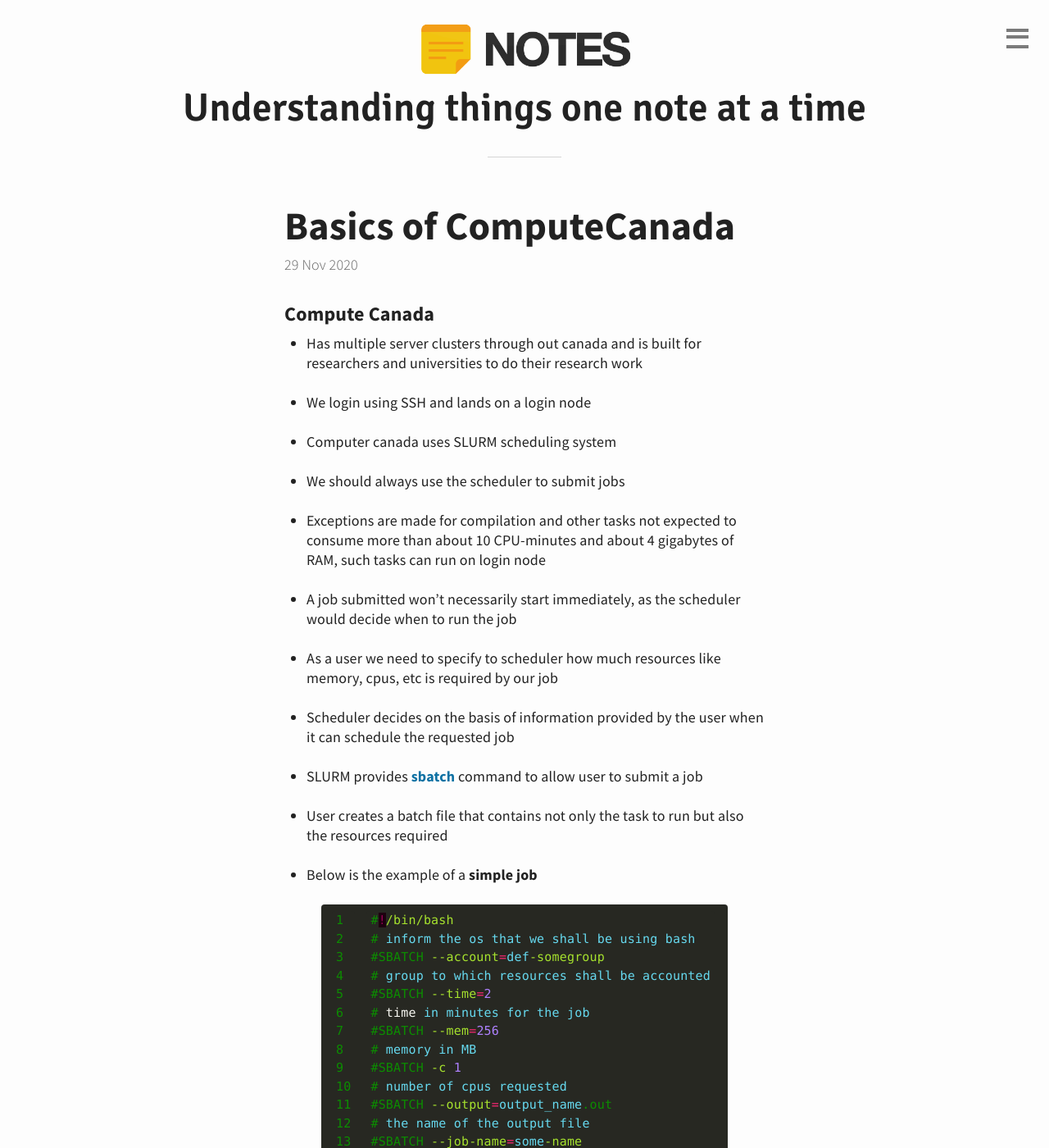
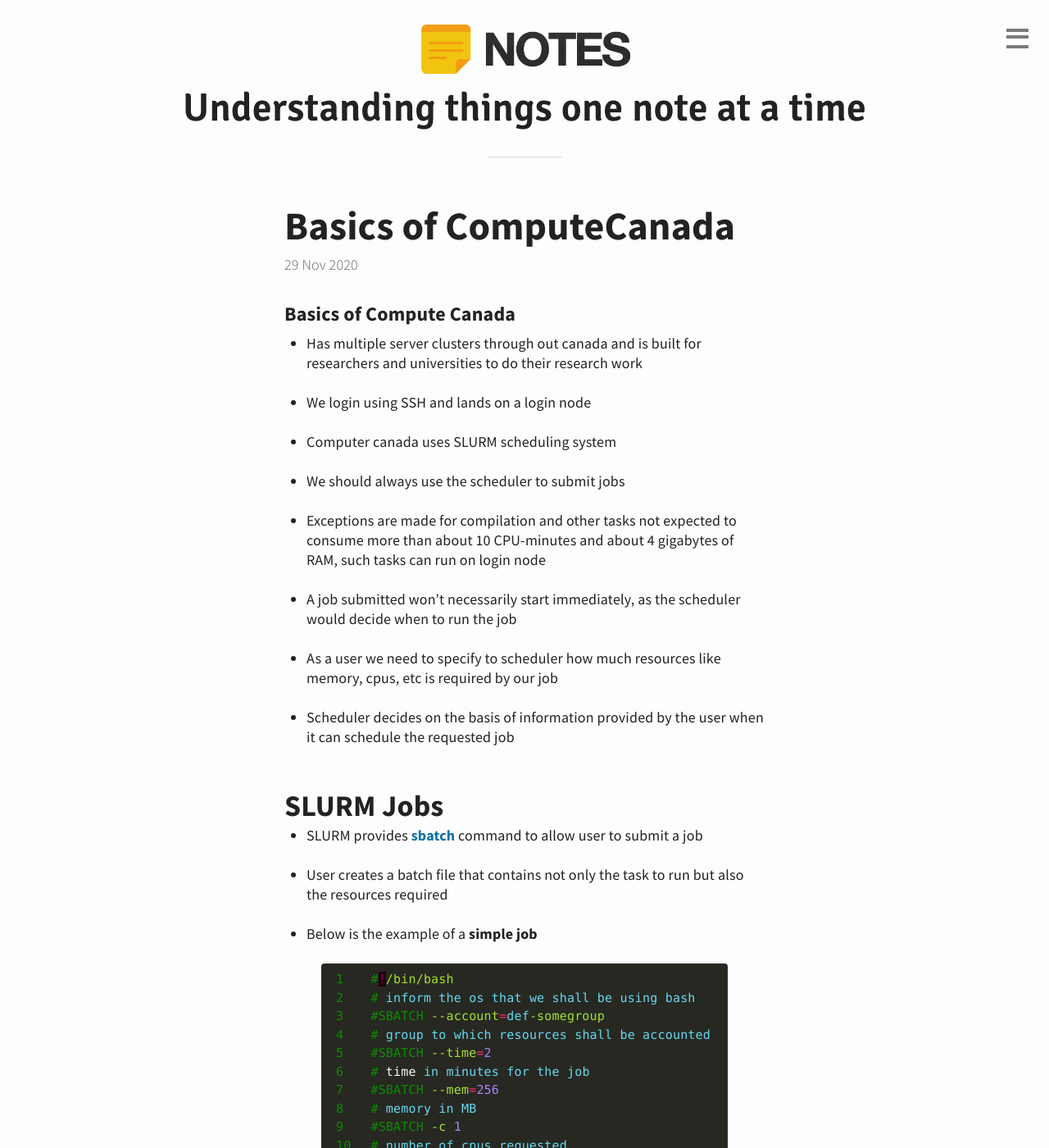
Before and after one commit to webhash/webhash.github.io, a Jekyll site: the page built from _posts/2020-11-29-basics-of-computecanada.md, in a window 1280 px wide and 1400 px high. Shown: the whole window at 82% size. Built offline with Jekyll 4.4.1, drawn with Linux system fonts in a browser that asks for light colours; part of the change alters nothing that is shown; some of the changed text lies outside the part shown.

Commit message:
Update 2020-11-29-basics-of-computecanada.md

```diff
--- a/_posts/2020-11-29-basics-of-computecanada.md
+++ b/_posts/2020-11-29-basics-of-computecanada.md
@@ -3,7 +3,7 @@ title : Basics of ComputeCanada
 tags : [computecanada, slurm, scheduling]
 ---
 
-### Compute Canada
+### Basics of Compute Canada
 
 - Has multiple server clusters through out canada and is built for researchers and universities to do their research work
 
@@ -20,6 +20,8 @@ tags : [computecanada, slurm, scheduling]
 - As a user we need to specify to scheduler how much resources like memory, cpus, etc is required by our job
 
 - Scheduler decides on the basis of information provided by the user when it can schedule the requested job
+
+## SLURM Jobs
 
 - SLURM provides [sbatch](https://slurm.schedmd.com/sbatch.html sbatch) command to allow user to submit a job
 
@@ -101,6 +103,8 @@ srun ./mpi_program
 - We can also use the **interactive jobs** via [salloc](https://slurm.schedmd.com/salloc.html salloc)
 
 - It can be particularly beneficial for
-  - Data exploration at the command line
-  - Interactive "console tools" like R and iPython
-  - Significant software development, debugging, or compiling
+  + Data exploration at the command line
+  + Interactive "console tools" like R and iPython
+  + Significant software development, debugging, or compiling
+
+## Job Scheduling policies
```
